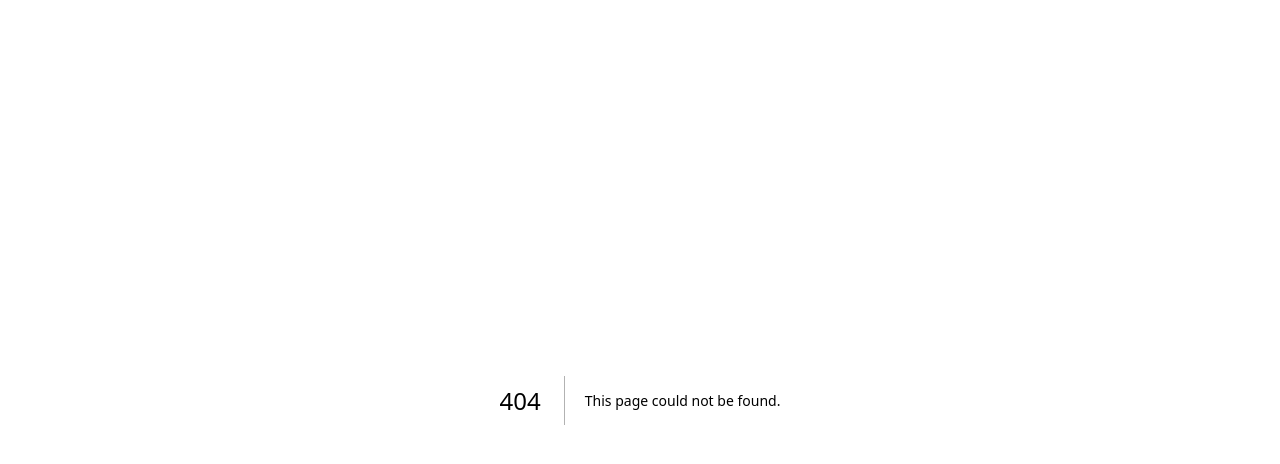
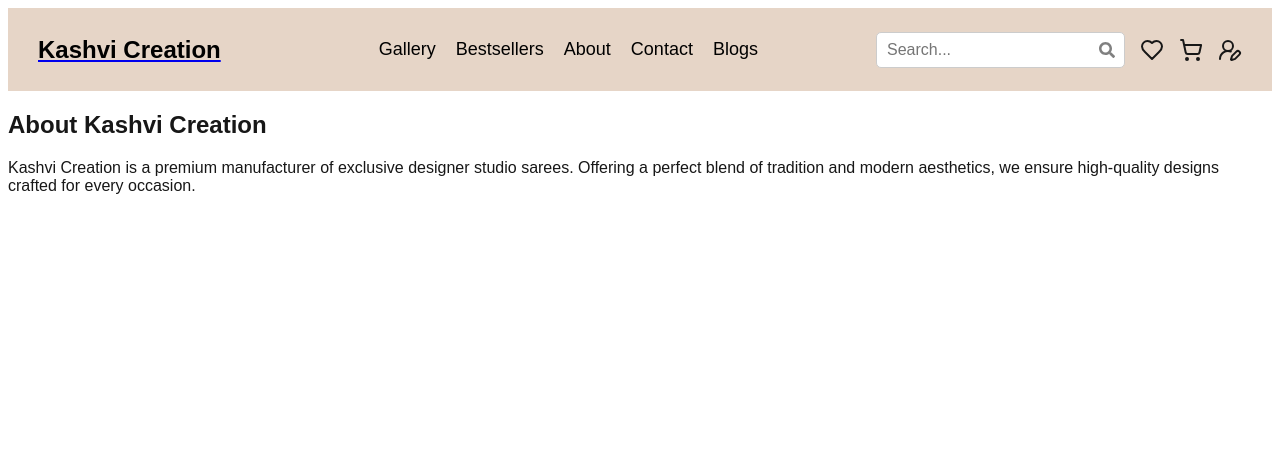
Before and after one commit to Abhishek-2532/GWOC-Project, a Next.js app in the folder kashvi-creation/: page /about in a window 1280 px wide. Before the commit this address had no page. Shown: the top 464 px of the page. Built offline with nearby package versions, Linux system fonts and the light colour scheme.

Commit message:
add about bestsellers blog pages

```diff
--- /dev/null
+++ b/kashvi-creation/src/app/about/page.js
@@ -0,0 +1,11 @@
+import Navbar from "../components/Navbar";
+import About from "../components/About";
+
+export default function ContactPage() {
+  return (
+    <div>
+      <Navbar />
+      <About />
+    </div>
+  );
+}
--- /dev/null
+++ b/kashvi-creation/src/app/bestsellers/page.js
@@ -0,0 +1,11 @@
+import Navbar from "../components/Navbar";
+import Bestsellers from "../components/Bestsellers";
+
+export default function ContactPage() {
+  return (
+    <div>
+      <Navbar />
+      <Bestsellers/>
+    </div>
+  );
+}
--- /dev/null
+++ b/kashvi-creation/src/app/blogs/page.js
@@ -0,0 +1,11 @@
+import Navbar from "../components/Navbar";
+import Blogs from "../components/Blogs";
+
+export default function ContactPage() {
+  return (
+    <div>
+      <Navbar />
+      <Blogs />
+    </div>
+  );
+}
```
